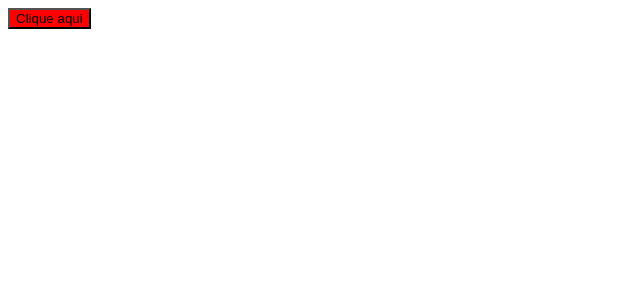
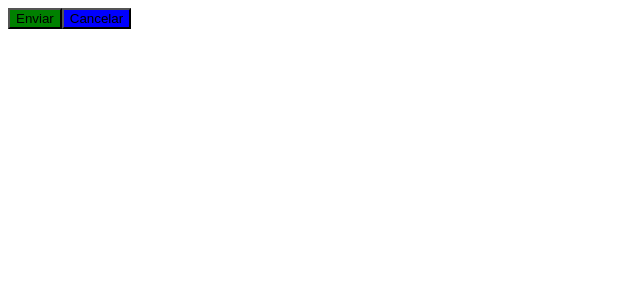
Before and after one commit to Brunolinonsc/AulasEBAC, a React (Create React App) app: page / in a window 1280 px wide. Shown: the top 300 px of the page, without its empty margins (0-640 px from the left). Built offline with nearby package versions, Linux system fonts and the light colour scheme.

Commit message:
Configurando o ambiente de desenvolvimento

```diff
--- a/src/teste.tsx
+++ b/src/teste.tsx
@@ -1,11 +1,23 @@
 import styled from 'styled-components'
 
-const Botao = styled.button`
-  background-color:red
+type BotaoProps = {
+  principal: boolean
+}
+
+const Botao = styled.button<BotaoProps>`
+  background-color: ${(props) => (props.principal ? 'green' : 'blue')};
 `
 
-function Teste () {
-  return <Botao>Clique aqui</Botao>
+const BotaoPerigo = styled(Botao)`
+background-color: red
+color: #fff
+`
+function Teste() {
+  return (
+    <>
+      <Botao principal>Enviar</Botao>
+      <Botao principal={false}>Cancelar </Botao>
+    </>
+  )
 }
-
 export default Teste
```
